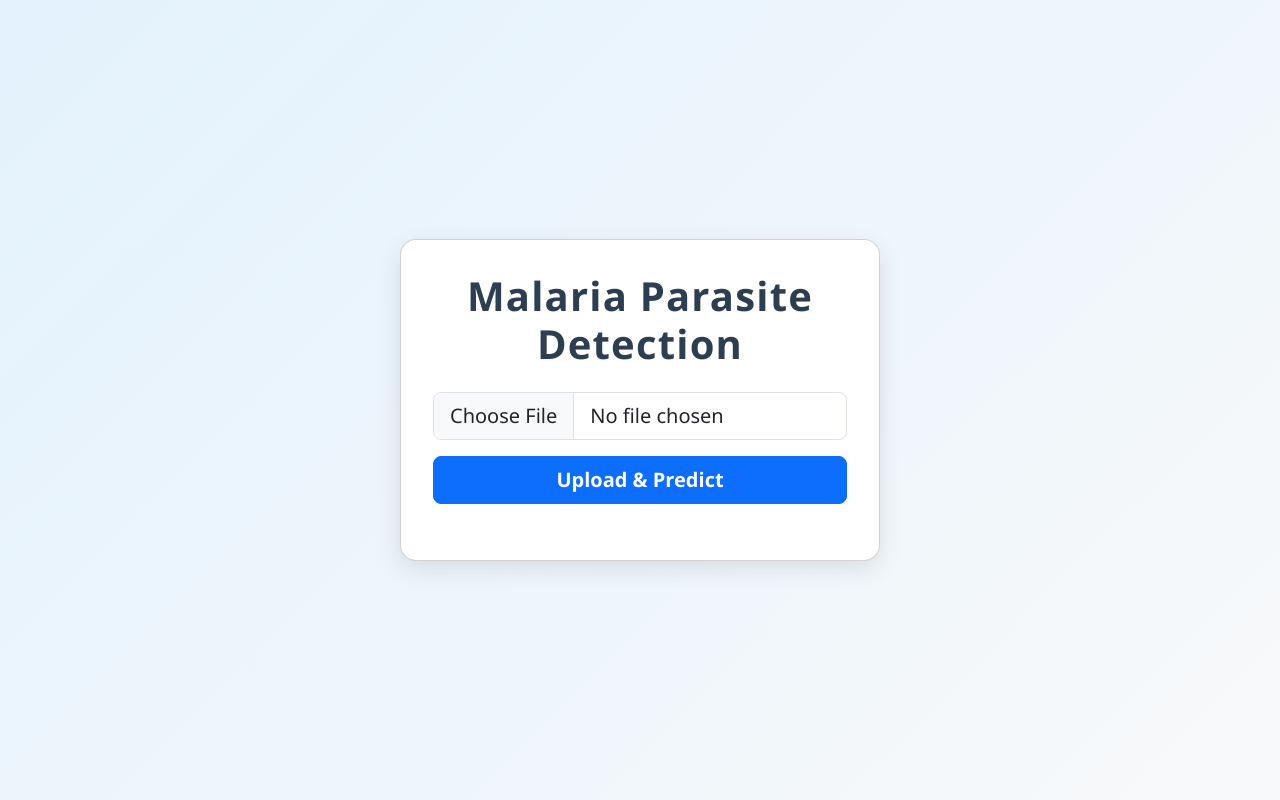
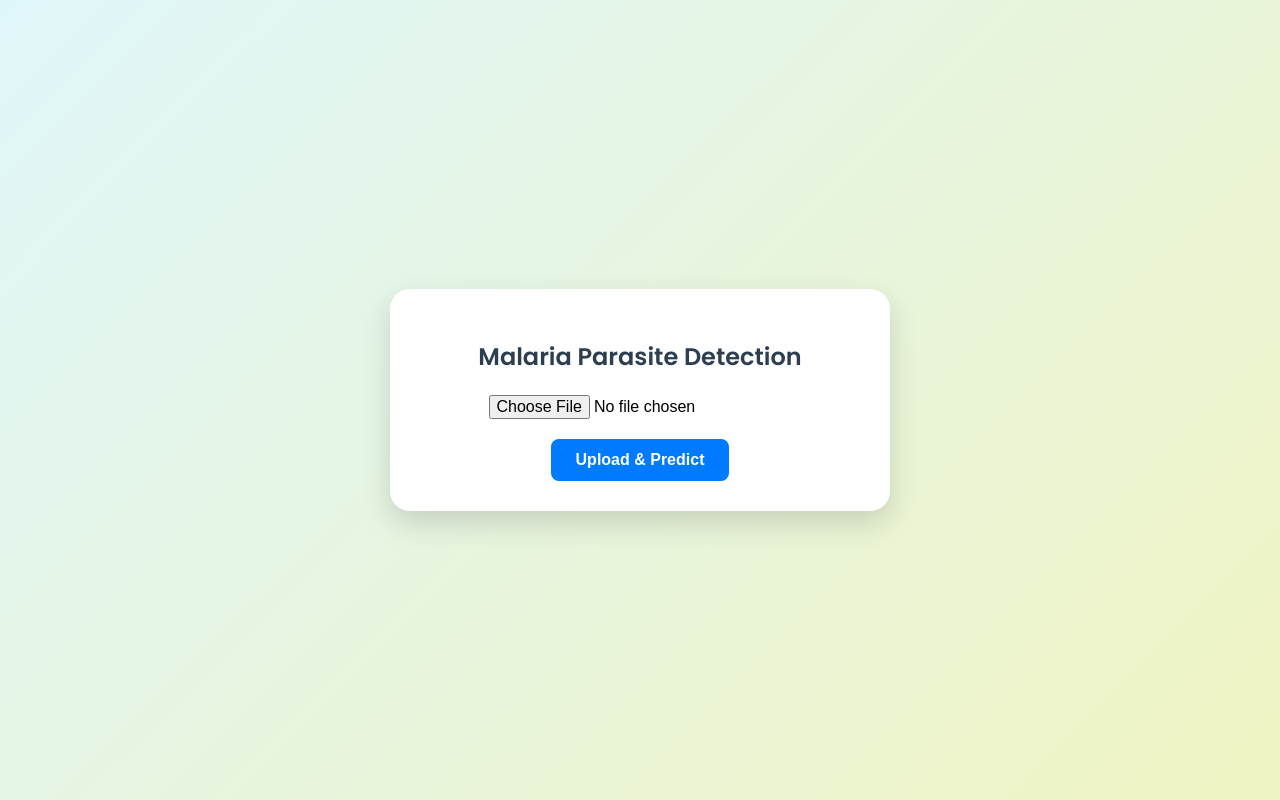
Before and after one commit to AFB-M/Malaria-Detection, a Flask app: page / in a window 1280 px wide. Run offline with Flask 3, Linux system fonts and the light colour scheme.

Commit message:
Update index.html

```diff
--- a/templates/index.html
+++ b/templates/index.html
@@ -1,99 +1,78 @@
 <!DOCTYPE html>
 <html lang="en">
 <head>
-  <meta charset="UTF-8" />
-  <meta name="viewport" content="width=device-width, initial-scale=1" />
-  <title>Malaria Parasite Detection</title>
-  <!-- Bootstrap CSS CDN -->
-  <link href="https://cdn.jsdelivr.net/npm/bootstrap@5.3.0/dist/css/bootstrap.min.css" rel="stylesheet" />
+  <meta charset="UTF-8">
+  <meta name="viewport" content="width=device-width, initial-scale=1.0">
+  <title>Malaria Detection</title>
+  <link href="https://fonts.googleapis.com/css2?family=Poppins:wght@400;600&display=swap" rel="stylesheet">
   <style>
     body {
-      background: linear-gradient(135deg, #e3f2fd, #f8f9fa);
-      font-family: 'Segoe UI', Tahoma, Geneva, Verdana, sans-serif;
       margin: 0;
       padding: 0;
-      min-height: 100vh;
+      font-family: 'Poppins', sans-serif;
+      background: linear-gradient(135deg, #e0f7fa, #f0f4c3);
       display: flex;
+      justify-content: center;
       align-items: center;
-      justify-content: center;
+      height: 100vh;
     }
 
-    .card {
-      border-radius: 1rem;
-      box-shadow: 0 8px 24px rgba(0, 0, 0, 0.1);
-      padding: 2rem;
-      background: white;
-      width: 100%;
-      max-width: 480px;
+    .container {
+      background-color: white;
+      padding: 30px 25px;
+      border-radius: 20px;
+      box-shadow: 0 12px 30px rgba(0, 0, 0, 0.15);
+      max-width: 450px;
+      width: 90%;
+      text-align: center;
+      transition: transform 0.2s ease-in-out;
     }
 
-    h1 {
-      font-weight: 700;
-      color: #2c3e50;
-      letter-spacing: 1.2px;
+    .container:hover {
+      transform: translateY(-3px);
     }
 
-    .btn-primary {
-      font-weight: 600;
-      transition: background-color 0.3s ease;
+    h2 {
+      margin-bottom: 20px;
+      color: #2c3e50;
     }
 
-    .btn-primary:hover {
-      background-color: #265a8f;
+    input[type="file"] {
+      margin-bottom: 20px;
+      font-size: 1em;
     }
 
-    .alert {
-      border-radius: 0.75rem;
-      font-size: 1.1rem;
+    button {
+      background-color: #007bff;
+      color: white;
+      padding: 12px 25px;
+      border: none;
+      border-radius: 8px;
+      cursor: pointer;
+      font-size: 1em;
+      font-weight: 600;
     }
 
-    .note {
-      font-size: 0.9rem;
-      color: #6c757d;
+    button:hover {
+      background-color: #0056b3;
+    }
+
+    .prediction {
+      margin-top: 20px;
+      font-weight: bold;
+      color: #27ae60;
     }
   </style>
 </head>
 <body>
-  <div class="card">
-    <h1 class="mb-4 text-center">Malaria Parasite Detection</h1>
-
-    <!-- Upload form -->
-    <form method="POST" action="/predict" enctype="multipart/form-data" class="mb-4">
-      <div class="mb-3">
-        <input
-          type="file"
-          class="form-control form-control-lg"
-          name="image"
-          accept="image/*"
-          required
-        />
-      </div>
-      <button type="submit" class="btn btn-primary w-100 btn-lg">Upload & Predict</button>
+  <div class="container">
+    <h2>Malaria Parasite Detection</h2>
+    <form action="/predict" method="post" enctype="multipart/form-data">
+      <input type="file" name="file" accept="image/*" required><br>
+      <button type="submit">Upload & Predict</button>
     </form>
-
-    <!-- Display errors -->
-    {% if error %}
-      <div class="alert alert-warning text-center" role="alert">
-        {{ error }}
-      </div>
-    {% endif %}
-
-    <!-- Display prediction with color coding -->
-    {% if prediction is not none %}
-      {% if prediction == 'Malaria parasite detected' %}
-        <div class="alert alert-danger text-center fs-5 fw-semibold" role="alert">
-          Result: <strong>{{ prediction }}</strong>
-        </div>
-      {% else %}
-        <div class="alert alert-success text-center fs-5 fw-semibold" role="alert">
-          Result: <strong>{{ prediction }}</strong>
-        </div>
-      {% endif %}
-
-      <p class="text-center fst-italic note mt-3 mb-0">
-        <strong>Note:</strong> This result is from an AI model for preliminary screening.<br/>
-        Please consult a healthcare professional for diagnosis and treatment.
-      </p>
+    {% if prediction %}
+      <div class="prediction">Prediction: {{ prediction }}</div>
     {% endif %}
   </div>
 </body>
```
